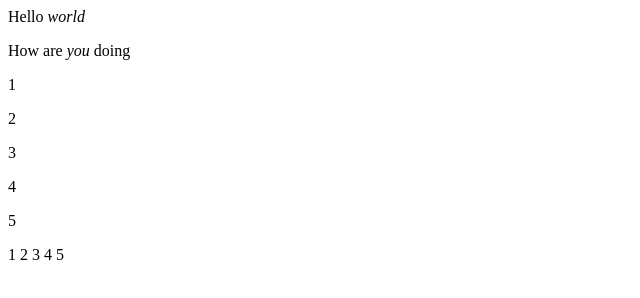
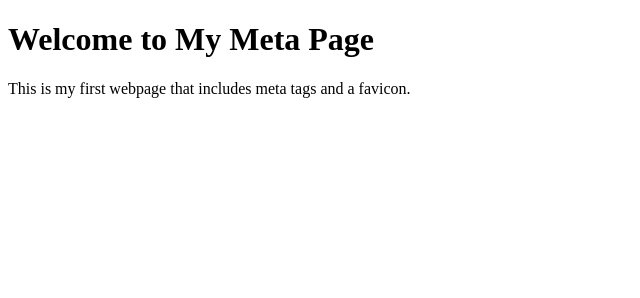
Before and after one commit to tenesacamoralesjohnny-png/U3, a plain HTML site: page metapage.html in a window 1280 px wide. Shown: the whole page, without its empty margins (0-640 px from the left). Drawn offline with Linux system fonts and the light colour scheme.

Commit message:
Update metapage.html

```diff
--- a/metapage.html
+++ b/metapage.html
@@ -1 +1,27 @@
-<p>Hello <em>world</em></p><p> How are <i>you</i> doing</p><p> 1</p> <p> 2</p> <p> 3</p> <p> 4</p> <p>5</p> <p> 1 2 3 4 5</p>
+<!DOCTYPE html>
+<html lang="en">
+<head>
+    <!-- Character set -->
+    <meta charset="UTF-8">
+
+    <!-- Page description -->
+    <meta name="description" content="My first page that can be found by Google">
+
+    <!-- Keywords -->
+    <meta name="keywords" content="web design, meta tags">
+
+    <!-- Author (optional, you can add your name) -->
+    <meta name="author" content="Johnny Tenesaca Morales">
+
+    <!-- Title -->
+    <title>Johnny Tenesaca Morales | Home Page</title>
+
+    <!-- Favicon -->
+    <link rel="icon" type="image/x-icon" href="favicon.ico">
+</head>
+
+<body>
+    <h1>Welcome to My Meta Page</h1>
+    <p>This is my first webpage that includes meta tags and a favicon.</p>
+</body>
+</html>
```
